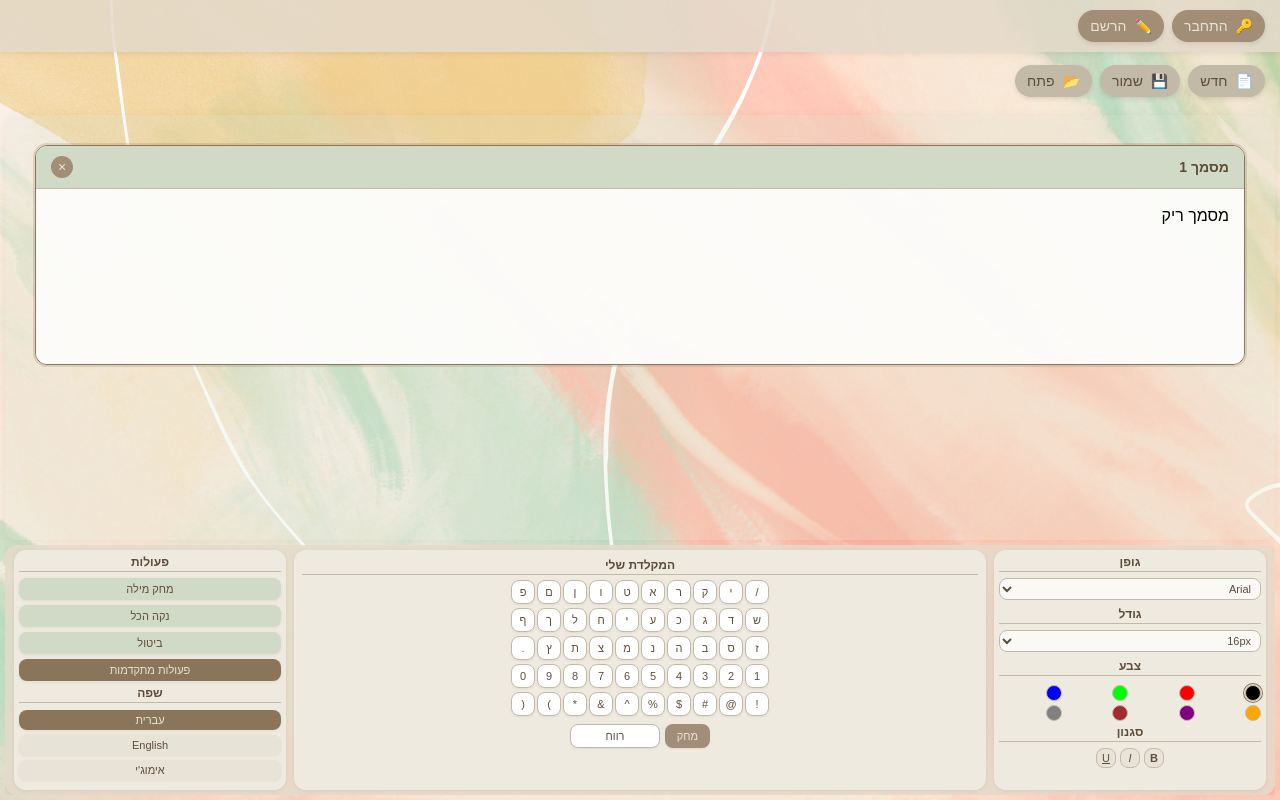
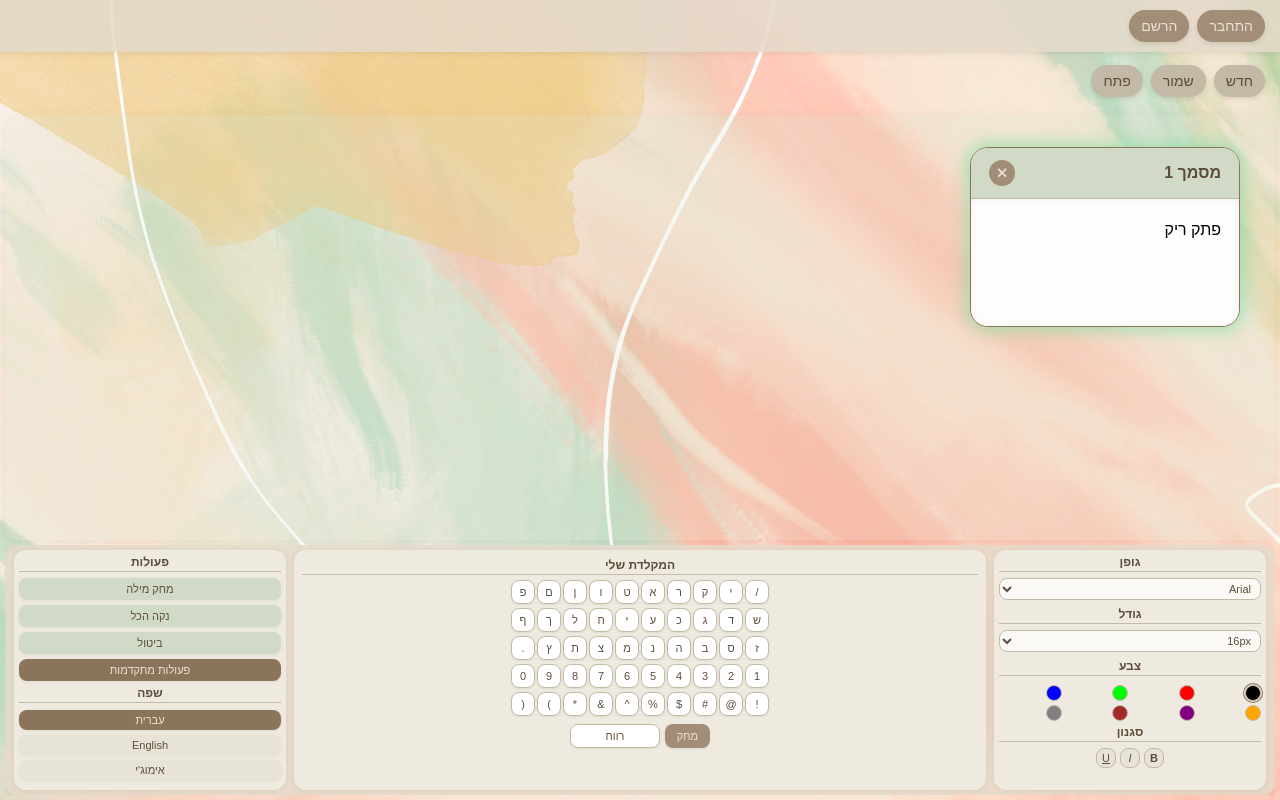
Before and after one commit to Tehila-David/VisualTextEditor, a React (Vite) app: page / in a window 1280 px wide. Built offline with nearby package versions, Linux system fonts and the light colour scheme.

Commit message:
Update style of text display

```diff
--- a/index.html
+++ b/index.html
@@ -3,6 +3,7 @@
   <head>
     <meta charset="UTF-8" />
     <link rel="icon" type="image/svg+xml" href="/vite.svg" />
+    <link rel="stylesheet" href="https://cdnjs.cloudflare.com/ajax/libs/font-awesome/6.0.0-beta3/css/all.min.css" />
     <meta name="viewport" content="width=device-width, initial-scale=1.0" />
     <title>Visual Text Editor </title>
   </head>
--- a/src/components/FileOperations.css
+++ b/src/components/FileOperations.css
@@ -41,24 +41,6 @@
   box-shadow: 0 3px 5px rgba(94, 76, 58, 0.2);
 }
 
-/* אייקונים לכפתורים */
-.file-button[title="מסמך חדש"]:before {
-  content: "📄";
-  font-size: 14px;
-  margin-left: 4px;
-}
-
-.file-button[title="שמירת מסמך"]:before {
-  content: "💾";
-  font-size: 14px;
-  margin-left: 4px;
-}
-
-.file-button[title="פתיחת מסמך"]:before {
-  content: "📂";
-  font-size: 14px;
-  margin-left: 4px;
-}
 
 /* עיצוב הודעות הבזק בחלק העליון של המסך */
 .flash-message {
--- a/src/components/FileOperations.jsx
+++ b/src/components/FileOperations.jsx
@@ -28,18 +28,18 @@ const FileOperations = ({
   // שמירת מסמך
   const saveDocument = () => {
     if (!documentName.trim()) {
-      showMessage('נא להזין שם למסמך', 'error');
+      showMessage('נא להזין שם פתק', 'error');
       return;
     }
 
     try {
       storageService.saveDocument(documentName, currentText, currentStyle, currentUser);
-      showMessage(`המסמך "${documentName}" נשמר בהצלחה`, 'success');
+      showMessage(`הפתק "${documentName}" נשמר בהצלחה`, 'success');
       setShowSaveDialog(false);
       // טעינה מחדש של רשימת המסמכים אחרי שמירה
       loadDocumentsList();
     } catch (error) {
-      showMessage('שגיאה בשמירת המסמך', 'error');
+      showMessage('שגיאה בשמירת הפתק', 'error');
       console.error('Error saving document:', error);
     }
   };
@@ -50,13 +50,13 @@ const FileOperations = ({
       const doc = storageService.loadDocument(fileName, currentUser);
       if (doc) {
         onOpenDocument(doc.content, doc.style, fileName); // שימוש בפונקציה החדשה
-        showMessage(`המסמך "${fileName}" נטען בהצלחה`, 'success');
+        showMessage(`הפתק "${fileName}" נטען בהצלחה`, 'success');
         setShowOpenDialog(false);
       } else {
-        showMessage(`לא ניתן לטעון את המסמך "${fileName}"`, 'error');
+        showMessage(`לא ניתן לטעון את הפתק "${fileName}"`, 'error');
       }
     } catch (error) {
-      showMessage('שגיאה בטעינת המסמך', 'error');
+      showMessage('שגיאה בטעינת הפתק', 'error');
       console.error('Error loading document:', error);
     }
   };
@@ -65,14 +65,14 @@ const FileOperations = ({
   const deleteDocument = (fileName, event) => {
     event.stopPropagation(); // מניעת הטעינה של המסמך בעת לחיצה על כפתור המחיקה
 
-    if (window.confirm(`האם אתה בטוח שברצונך למחוק את המסמך "${fileName}"?`)) {
+    if (window.confirm(`האם אתה בטוח שברצונך למחוק את הפתק "${fileName}"?`)) {
       try {
         storageService.deleteDocument(fileName, currentUser);
-        showMessage(`המסמך "${fileName}" נמחק בהצלחה`, 'success');
+        showMessage(`הפתק"${fileName}" נמחק בהצלחה`, 'success');
         // טעינה מחדש של רשימת המסמכים אחרי מחיקה
         loadDocumentsList();
       } catch (error) {
-        showMessage('שגיאה במחיקת המסמך', 'error');
+        showMessage('שגיאה במחיקת הפתק', 'error');
         console.error('Error deleting document:', error);
       }
     }
@@ -81,7 +81,7 @@ const FileOperations = ({
   // יצירת מסמך חדש - פונקציית מעטפת חדשה
   const handleCreateNew = () => {
     onCreateNewDocument(); // קריאה לפונקציה החיצונית
-    showMessage('נוצר מסמך חדש', 'success');
+    showMessage('נוצר פתק חדש', 'success');
   };
 
   // פונקציה להצגת הודעות
@@ -99,7 +99,7 @@ const FileOperations = ({
         <button
           className="file-button"
           onClick={handleCreateNew} // שינוי כאן - קריאה לפונקציה החדשה
-          title="מסמך חדש"
+          title="פתק חדש"
         >
           חדש
         </button>
@@ -108,7 +108,7 @@ const FileOperations = ({
           onClick={() => {
             setShowSaveDialog(true);
           }}
-          title="שמירת מסמך"
+          title="שמירת פתק"
         >
           שמור
         </button>
@@ -119,7 +119,7 @@ const FileOperations = ({
             loadDocumentsList();
             setShowOpenDialog(true);
           }}
-          title="פתיחת מסמך"
+          title="פתיחת פתק"
         >
           פתח
         </button>
@@ -136,12 +136,12 @@ const FileOperations = ({
       {showSaveDialog && (
         <div className="dialog-overlay" >
           <div className="dialog" >
-            <h3>שמירת מסמך</h3>
+            <h3>שמירת פתק</h3>
             <input
               type="text"
               value={documentName}
               onChange={(e) => setDocumentName(e.target.value)}
-              placeholder="שם המסמך"
+              placeholder="שם פתק"
             />
             <div className="dialog-buttons">
               <button onClick={saveDocument}>שמור</button>
@@ -155,7 +155,7 @@ const FileOperations = ({
       {showOpenDialog && (
         <div className="dialog-overlay" style={{ zIndex: 9999 }}>
           <div className="dialog documents-dialog" style={{ position: 'relative', maxHeight: '80vh', overflowY: 'auto' }}>
-            <h3>פתיחת מסמך</h3>
+            <h3>פתיחת פתק</h3>
             {documentsList.length > 0 ? (
               <ul className="documents-list">
                 {documentsList.map((fileName) => (
@@ -164,7 +164,7 @@ const FileOperations = ({
                     <button
                       className="delete-document-button"
                       onClick={(e) => deleteDocument(fileName, e)}
-                      title="מחק מסמך"
+                      title="מחק פתק"
                     >
                       ✕
                     </button>
@@ -172,7 +172,7 @@ const FileOperations = ({
                 ))}
               </ul>
             ) : (
-              <p>אין מסמכים שמורים</p>
+              <p>אין פתקים שמורים</p>
             )}
             <div className="dialog-buttons">
               <button onClick={() => setShowOpenDialog(false)}>סגור</button>
--- a/src/components/MultiTextDisplay.css
+++ b/src/components/MultiTextDisplay.css
@@ -1,8 +1,7 @@
-/* MultiTextDisplay.css - סופי */
 .multi-text-display {
   height: 100%;
   overflow: auto;
-  padding: 15px;
+  padding: 20px;
 }
 
 .empty-state {
@@ -12,55 +11,56 @@
   align-items: center;
   height: 100%;
   color: var(--brown-medium);
-  font-size: 15px;
+  font-size: 16px;
   text-align: center;
-  padding: 30px;
+  padding: 40px;
 }
 
 .documents-container {
   display: flex;
   flex-wrap: wrap;
-  gap: 15px;
+  gap: 20px;
   padding: 5px;
 }
 
 .document-wrapper {
-  width: 100%; /* מסמך מלא לאורך */
-  height: auto;
-  min-height: 220px;
+  width: 270px; /* רוחב קבוע */
+  height: 180px; /* גובה קטן יותר */
   border: 1px solid var(--beige-dark);
-  border-radius: var(--radius-md);
+  border-radius: var(--radius-lg);
   overflow: hidden;
   display: flex;
   flex-direction: column;
   background-color: rgba(240, 235, 225, 0.95);
-  box-shadow: 0 3px 8px rgba(94, 76, 58, 0.1);
-  transition: all 0.2s;
+  box-shadow: 0 4px 12px rgba(94, 76, 58, 0.1);
+  transition: all 0.3s ease-in-out;
 }
 
 .document-wrapper:hover {
-  box-shadow: 0 4px 10px rgba(94, 76, 58, 0.15);
+  box-shadow: 0 4px 16px rgba(94, 76, 58, 0.2);
   border-color: var(--brown-light);
-  transform: translateY(-2px);
+  transform: translateY(-5px);
 }
 
 .document-wrapper.active {
   border-color: var(--brown-medium);
-  box-shadow: 0 0 0 2px rgba(132, 111, 88, 0.2);
+  box-shadow: 0 0 15px 5px rgba(132, 222, 162, 0.6);
+  transform: translateY(-3px);
 }
 
 .document-header {
   display: flex;
   justify-content: space-between;
   align-items: center;
-  padding: 10px 15px;
+  padding: 12px 18px;
   background-color: var(--green-light);
   border-bottom: 1px solid var(--beige-dark);
+  box-shadow: 0 2px 4px rgba(0, 0, 0, 0.1);
 }
 
 .document-title {
   font-weight: 600;
-  font-size: 14px;
+  font-size: 16px;
   white-space: nowrap;
   overflow: hidden;
   text-overflow: ellipsis;
@@ -69,8 +69,8 @@
 }
 
 .close-document-button {
-  width: 22px;
-  height: 22px;
+  width: 26px;
+  height: 26px;
   display: flex;
   align-items: center;
   justify-content: center;
@@ -79,8 +79,8 @@
   border: none;
   border-radius: 50%;
   cursor: pointer;
-  font-size: 11px;
-  margin-right: 5px;
+  font-size: 14px;
+
   transition: all 0.2s;
 }
 
@@ -91,12 +91,13 @@
 
 .document-content {
   flex-grow: 1;
-  padding: 15px;
+  padding: 18px;
   overflow: auto;
   white-space: pre-wrap;
   word-break: break-word;
   font-size: 14px;
-  line-height: 1.5;
-  background-color: rgba(255, 255, 255, 0.8);
+  line-height: 1.6;
+  background-color: rgba(255, 255, 255, 0.9);
   color: var(--brown-dark);
+  box-shadow: inset 0 0 10px rgba(0, 0, 0, 0.05);
 }
--- a/src/components/MultiTextDisplay.jsx
+++ b/src/components/MultiTextDisplay.jsx
@@ -11,7 +11,7 @@ const MultiTextDisplay = ({
     <div className="multi-text-display">
       {documents.length === 0 ? (
         <div className="empty-state">
-          <p>אין מסמכים פתוחים. צור או פתח מסמך כדי להתחיל לעבוד.</p>
+          <p>אין פתקים פתוחים. צור או פתח פתק כדי להתחיל לעבוד.</p>
         </div>
       ) : (
         <div className="documents-container">
@@ -23,7 +23,7 @@ const MultiTextDisplay = ({
             >
               <div className="document-header">
                 <span className="document-title">
-                  {doc.name || `מסמך ${index + 1}`}
+                  {doc.name || `פתק${index + 1}`}
                 </span>
                 <button
                   className="close-document-button"
@@ -31,16 +31,16 @@ const MultiTextDisplay = ({
                     e.stopPropagation();
                     onDocumentClose(index);
                   }}
-                  title="סגור מסמך"
+                  title="סגור פתק"
                 >
-                  ✕
+                  <i className="fas fa-times" />
                 </button>
               </div>
               <div
                 className="document-content"
                 style={doc.style}
               >
-                {doc.content || 'מסמך ריק'}
+                {doc.content || 'פתק ריק'}
               </div>
             </div>
           ))}
--- a/src/components/UserAuth.css
+++ b/src/components/UserAuth.css
@@ -44,18 +44,7 @@
   box-shadow: 0 3px 5px rgba(94, 76, 58, 0.2);
 }
 
-/* אייקונים לכפתורים */
-.auth-button:first-child:before {
-  content: "🔑";
-  font-size: 14px;
-  margin-left: 4px;
-}
 
-.auth-button:last-child:before {
-  content: "✏️";
-  font-size: 14px;
-  margin-left: 4px;
-}
 
 .logout-button {
   background-color: var(--brown-medium);
@@ -65,11 +54,7 @@
   background-color: var(--brown-dark);
 }
 
-.logout-button:before {
-  content: "🚪";
-  font-size: 14px;
-  margin-left: 4px;
-}
+
 
 .user-info {
   display: flex;
```
